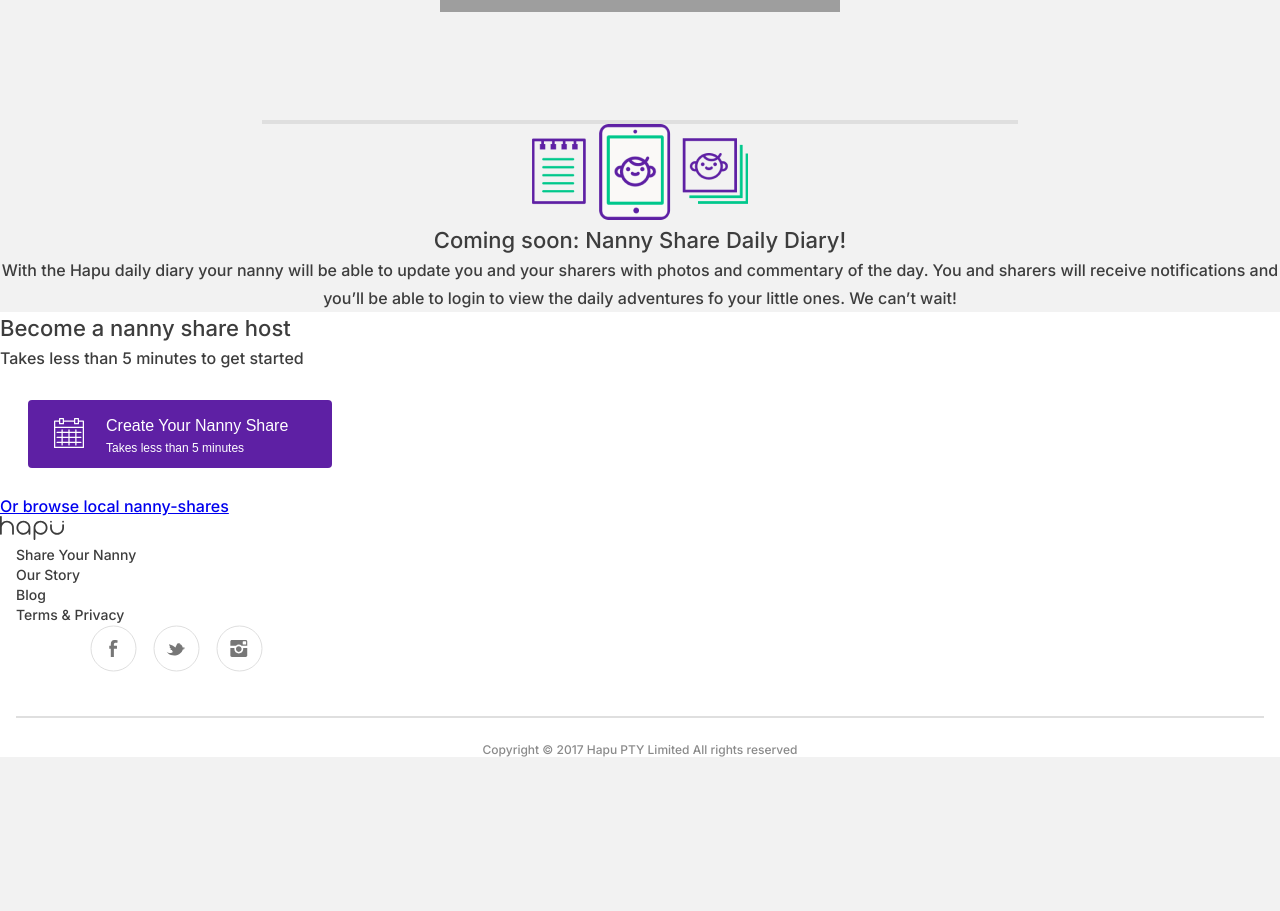
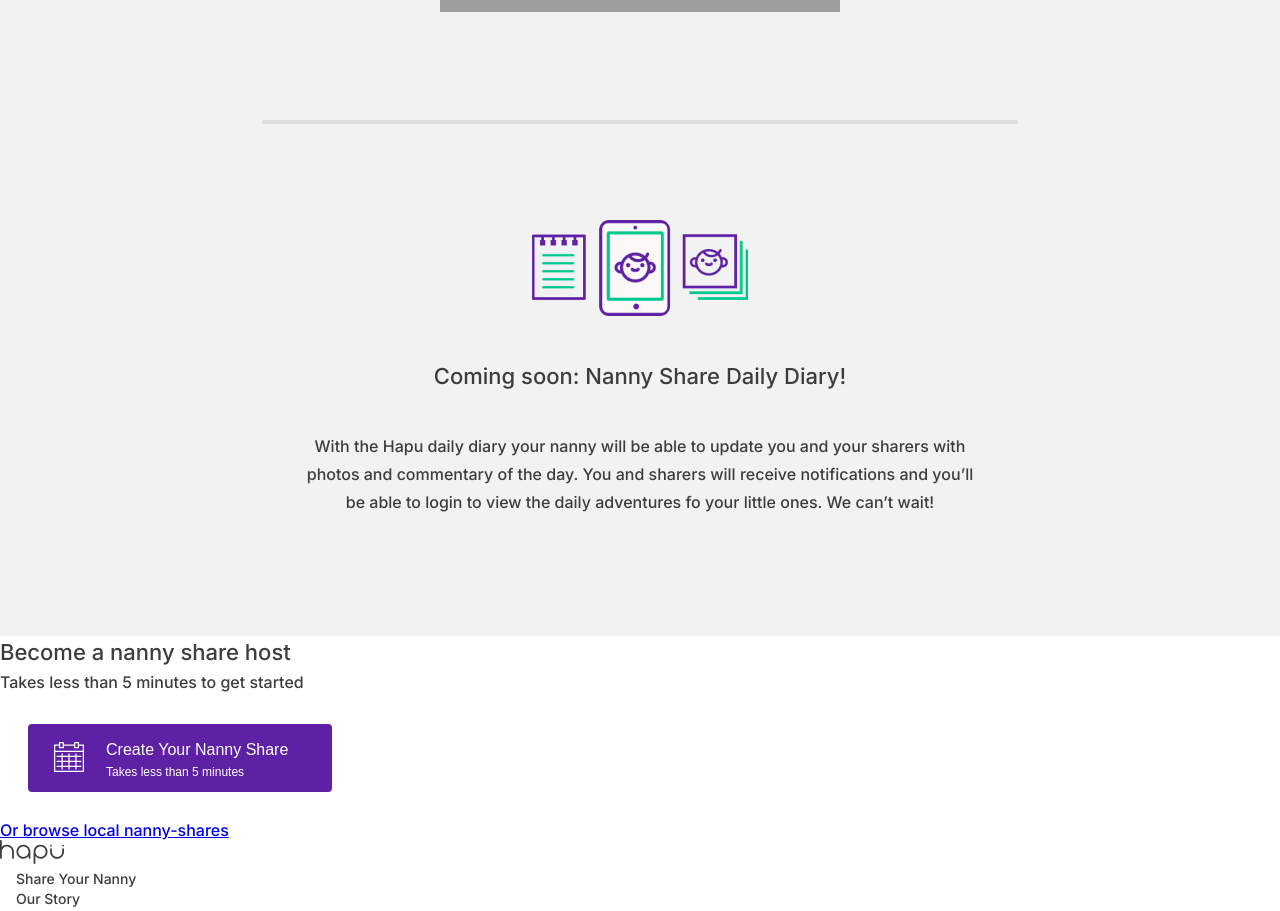
Before and after one commit to walterlbf/react-challenge, a React (Create React App) app: page / in a window 1280 px wide. Shown: the part 2940-3851 px from the top of the page. Before the commit the page ends 3697 px from the top, so only its background shows below. Built offline with nearby package versions, Linux system fonts and the light colour scheme; grey boxes are pictures that could not be loaded.

Commit message:
news desktop ok

```diff
--- a/src/styles/News.css
+++ b/src/styles/News.css
@@ -1,17 +1,21 @@
 .news-section {
   color: #3D3D3D;
   text-align: center;
+  margin: 96px 328px 0px;
 }
 
 .news-title {
   font-weight: 500;
   font-size: 22px;
   line-height: 32px;
+  margin: 40px 40px;
 }
 
 .news-p {
+  margin: 0px -25px 120px;
   font-size: 16px;
   line-height: 28px;
+
 }
 
 @media (max-width: 360px) {
```
